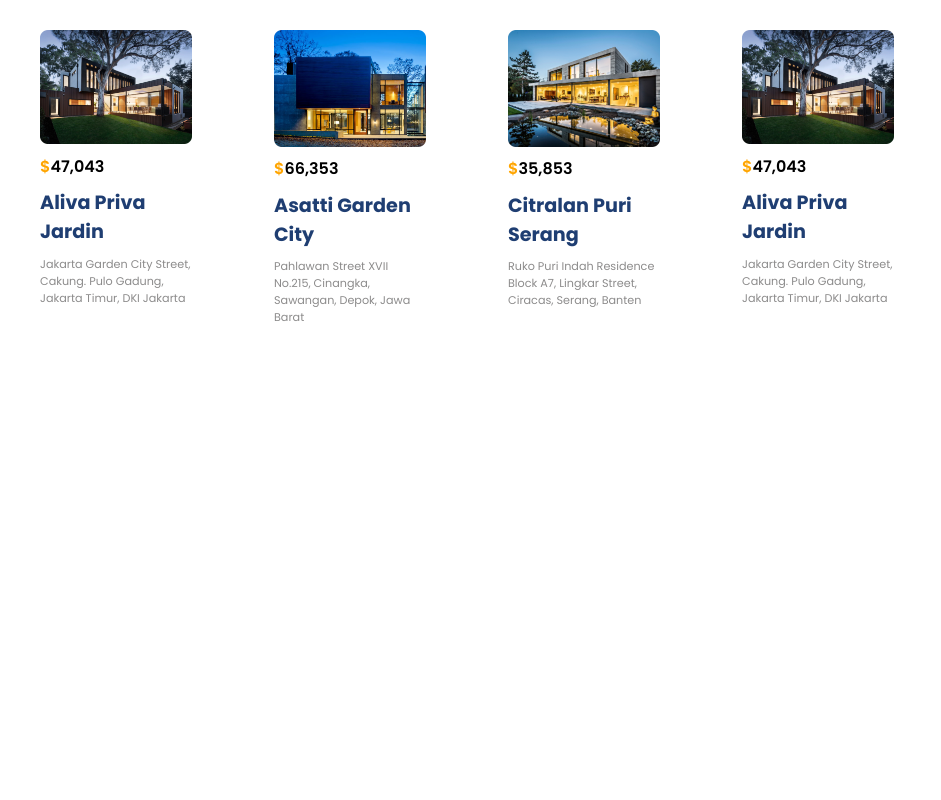
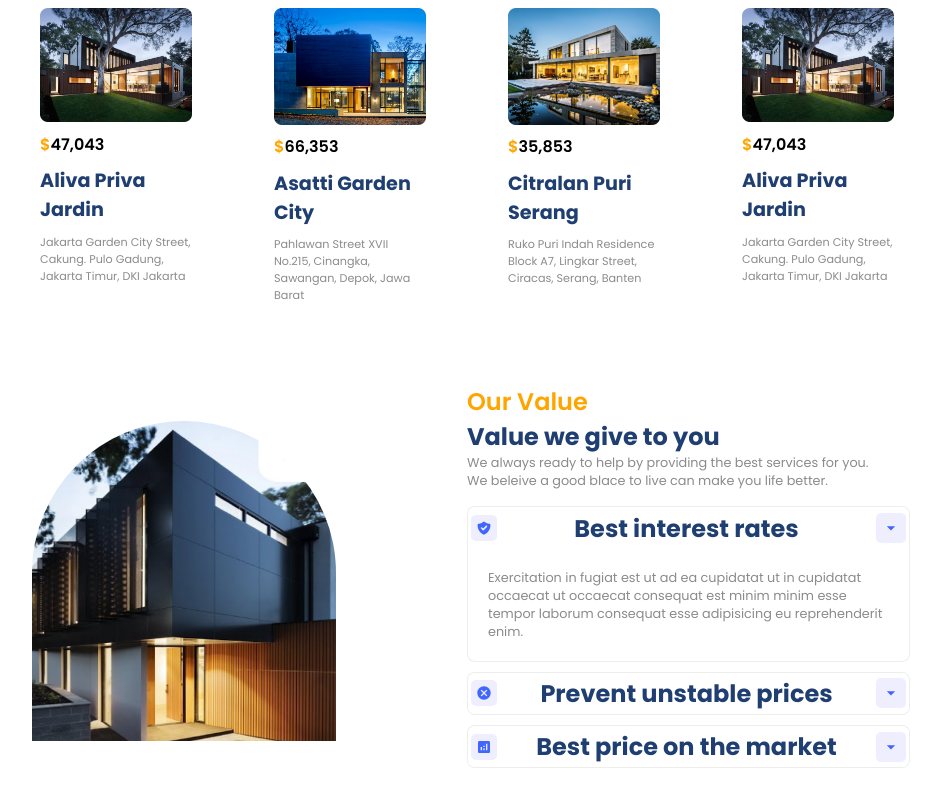
Before and after one commit to UserSampath/Business-Site, a React (Vite) app: page / in a window 1280 px wide. Shown: the part 964-1764 px from the top of the page, without its empty margins (173-1114 px from the left). Before the commit the page ends 1338 px from the top, so only its background shows below. Built offline with nearby package versions, Linux system fonts and the light colour scheme.

Commit message:
value part completed

```diff
--- a/src/App.jsx
+++ b/src/App.jsx
@@ -3,6 +3,7 @@
 import "./App.css";
 import { Companies } from "./components/Companies/Companies";
 import { Residencies } from "./components/Residencies/Residencies";
+import { Value } from "./components/Value/Value";
 function App() {
   return (
     <div className="app">
@@ -12,7 +13,8 @@
         <Hero />
       </div>
       <Companies />
-      <Residencies/>
+      <Residencies />
+      <Value/>
     </div>
   );
 }
--- /dev/null
+++ b/src/components/Value/Value.css
@@ -0,0 +1,47 @@
+.v-container .image-container{
+    border: 8px solid rgb(232, 232, 232 /93%);
+}
+.v-container>div{
+    flex:1
+}
+
+v-right{
+   gap: 0.5rem;
+}
+.accordion{
+    margin-top: 1rem;
+    border: none;
+}
+.accordionItem{
+background: white;
+border:0.8px solid rgba(128,128,128,0.143) ;
+border-radius: 8px;
+overflow: hidden;
+margin-bottom: 10px;
+
+}
+
+.accordionItem.expanded{
+    box-shadow: var(--shadow);
+    border-radius: 6px;
+}
+
+.accordionButton{
+    background-color: white;
+    padding: 0.2rem;
+    width: 100%;
+    justify-content: space-between;
+    cursor: pointer;
+}
+
+.icon{
+padding: 5px;
+background:#eeeeff ;
+border-radius: 5px;
+
+}
+
+.icon svg{
+    fill: var(--blue);
+
+}
--- /dev/null
+++ b/src/components/Value/Value.jsx
@@ -0,0 +1,67 @@
+import React, { useState } from "react";
+import "react-accessible-accordion/dist/fancy-example.css";
+import data from "../../utils/accordion";
+import {
+  Accordion,
+  AccordionItem,
+  AccordionItemHeading,
+  AccordionItemPanel,
+  AccordionItemState,
+  AccordionItemButton,
+} from "react-accessible-accordion";
+import "./Value.css";
+import { MdOutlineArrowDropDown } from "react-icons/md";
+export const Value = () => {
+    const [className, setClassName] = useState(null);
+  return (
+    <section className="v-wrapper">
+      <div className="paddings innerWidth flexCenter v-container">
+        {/*left side*/}
+        <div className="v-left">
+          <div className="image-container">
+            <img src="./value.png" alt="" />
+          </div>
+        </div>
+        {/*right side*/}
+        <div className="flexColStart v-right">
+          <span className="orangeText">Our Value</span>
+          <span className="primaryText">Value we give to you</span>
+          <span className="secondaryText">
+            We always ready to help by providing the best services for you.
+            <br />
+            We beleive a good blace to live can make you life better.
+          </span>
+
+          <Accordion
+            className="accordion"
+            allowMultipleExpanded={false}
+            preExpanded={[0]}>
+            {data.map((item, i) => {
+              return (
+                <AccordionItem className={`accordionItem ${className}`} key={i} uuid={i}>
+                  <AccordionItemHeading>
+                    <AccordionItemButton className="accordionButton flexCenter">
+                      <AccordionItemState>
+                        {({ expanded }) =>
+                          expanded ? setClassName("expanded") : setClassName("collapsed")
+                        }
+                      </AccordionItemState>
+                      <div className="flexCenter icon">{item.icon}</div>
+                      <span className="primaryText">{item.heading}</span>
+                      <div className="flexCenter icon">
+                        <MdOutlineArrowDropDown size={20} />
+                      </div>
+                    </AccordionItemButton>
+                  </AccordionItemHeading>
+                  <AccordionItemPanel>
+                    <p className="secondaryText">{item.detail}</p>
+                  </AccordionItemPanel>
+                </AccordionItem>
+              );
+            })}
+          </Accordion>
+        </div>
+      </div>
+    </section>
+  );
+};
--- a/src/index.css
+++ b/src/index.css
@@ -69,12 +69,12 @@
 .primaryText {
   color: #1f3e72;
   font-weight: bold;
-  font-size: 2rem;
+  font-size: 1.5rem;
 }
 
 .secondaryText {
   color: rgb(140 139 139);
-  font-size: 0.9rem;
+  font-size: 0.8rem;
 }
 .orangeText {
   color: orange;
--- a/src/utils/accordion.jsx
+++ b/src/utils/accordion.jsx
@@ -3,7 +3,7 @@
 const data = [
   {
     icon: <HiShieldCheck/>,
-    heading: "Best interest rates on the market",
+    heading: "Best interest rates",
     detail:
       "Exercitation in fugiat est ut ad ea cupidatat ut in cupidatat occaecat ut occaecat consequat est minim minim esse tempor laborum consequat esse adipisicing eu reprehenderit enim.",
   },
```
